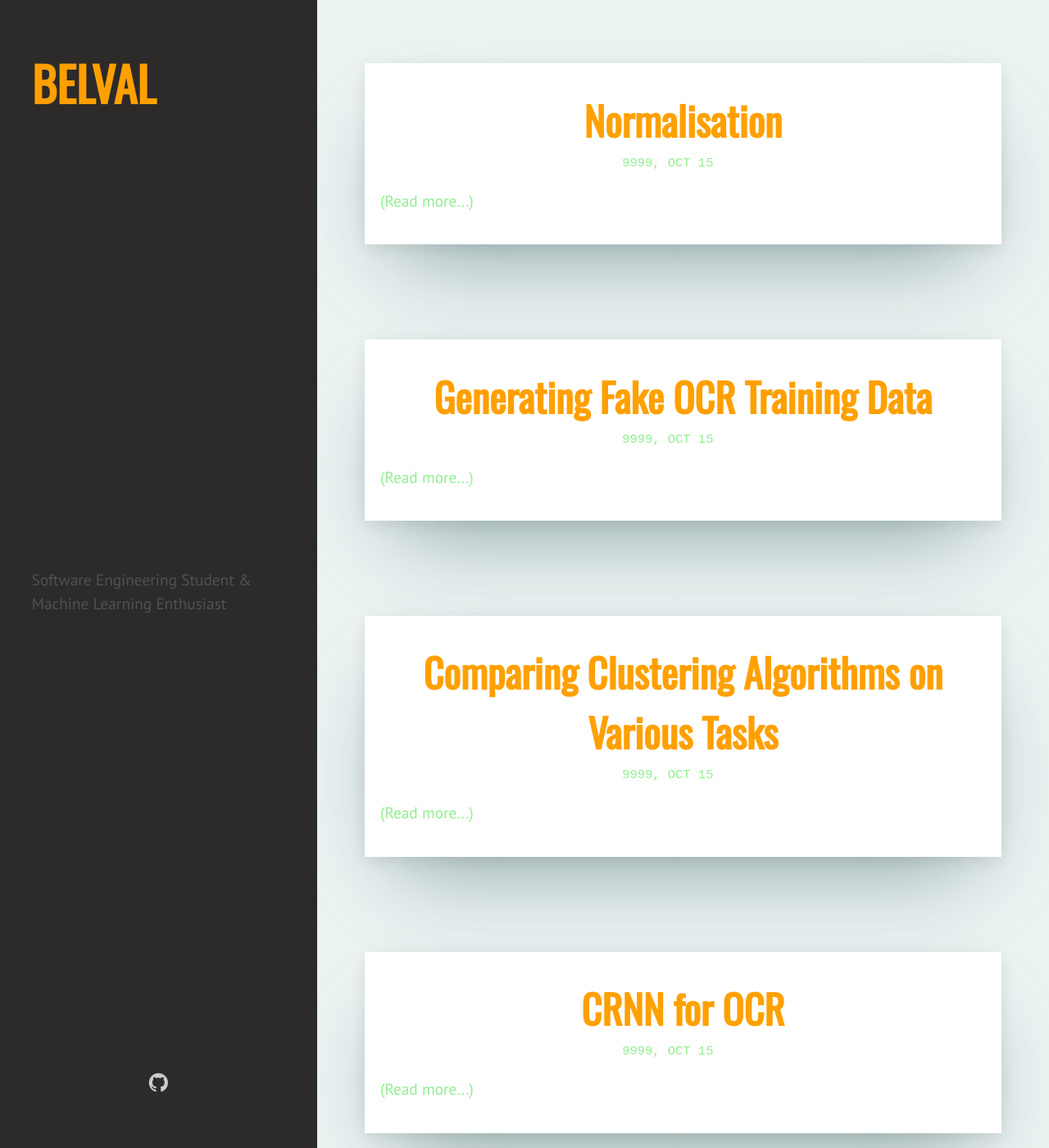
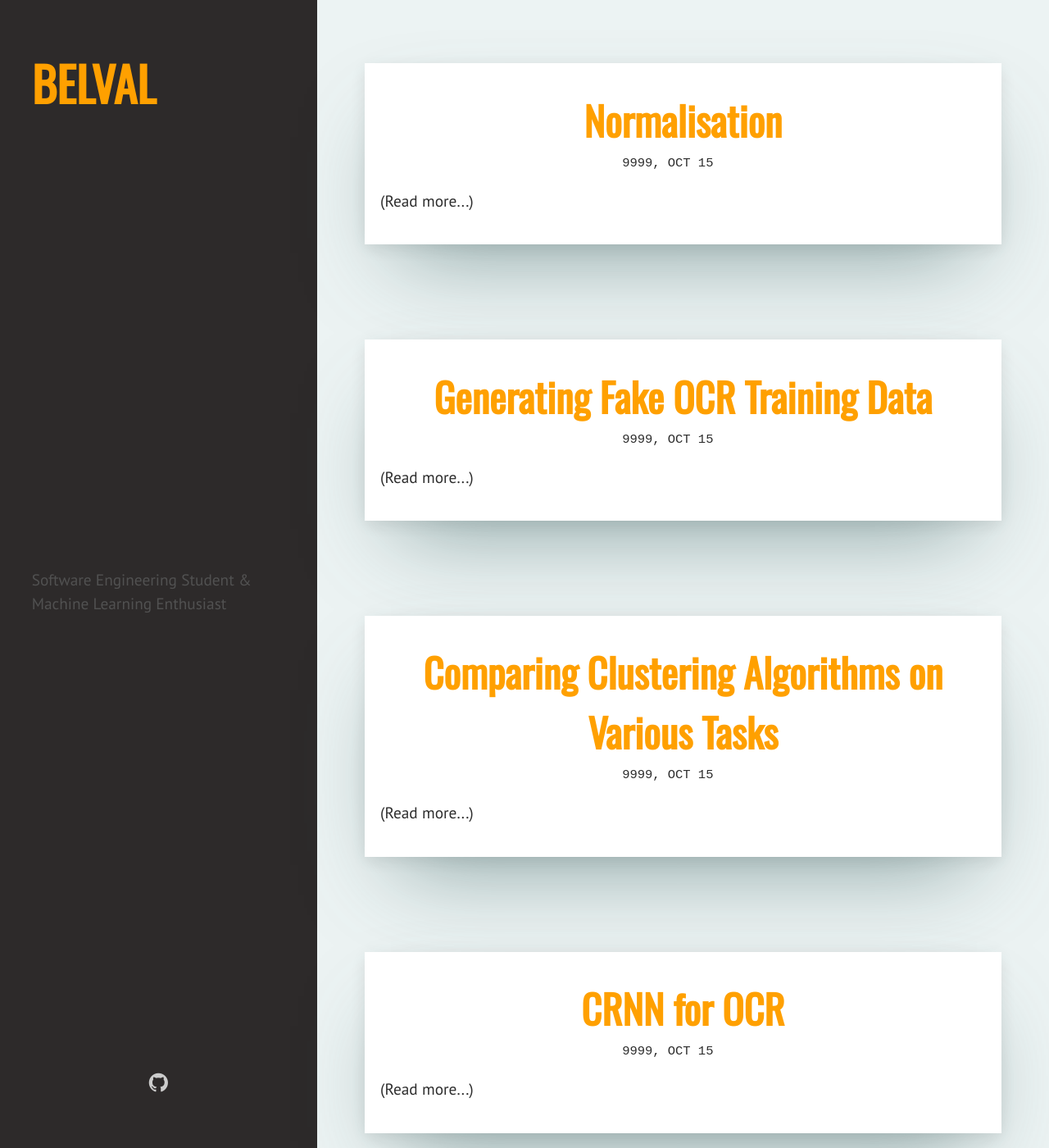
Before and after one commit to Belval/belval.github.io, a Jekyll site: the page built from index.html, in a window 1280 px wide and 1400 px high. Shown: the whole window at 82% size. Built offline with Jekyll 4.4.1, drawn with Linux system fonts in a browser that asks for light colours; the list of posts is cut into pages by our own code.

Commit message:
Initial commit

```diff
--- a/assets/css/main.css
+++ b/assets/css/main.css
@@ -913,11 +913,11 @@ pre code {
   font-size: 0.8rem;
   text-transform: uppercase;
   font-family: monospace;
-  color: lightgreen;
+  color: #2d2d2d;
 }
 .main-article .more, .page-article .more, .post .more {
   text-decoration: none;
-  color: lightgreen;
+  color: #2d2d2d;
 }
 
 img.post-image, img.page-img {
--- a/assets/css/sass/main.scss
+++ b/assets/css/sass/main.scss
@@ -185,12 +185,12 @@ pre {
       font-size: 0.8rem;
       text-transform: uppercase;
       font-family: monospace;
-      color: lightgreen;
+      color: #2d2d2d;
     }
   }
   .more {
     text-decoration: none;
-    color: lightgreen;
+    color: #2d2d2d;
   }
 }
 
```
